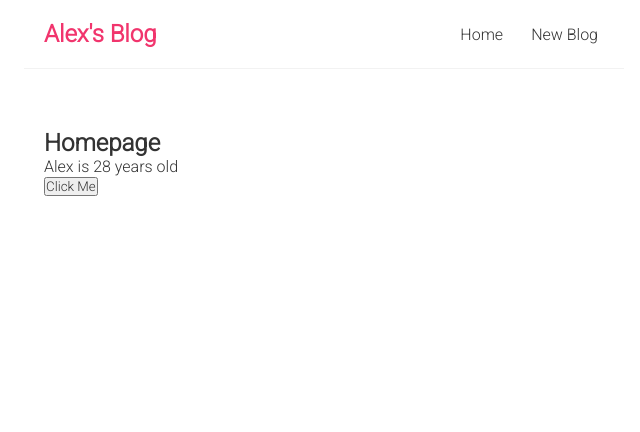
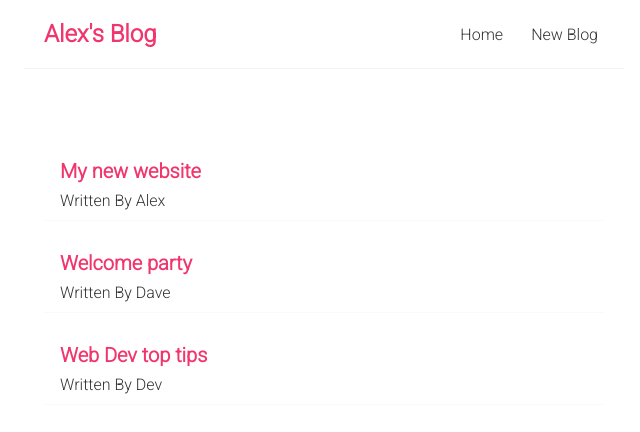
Before and after one commit to Reid501/React-Blog-Website, a React (Create React App) app in the folder website/: page / in a window 1280 px wide. Shown: the top 432 px of the page, without its empty margins (316-956 px from the left). Built offline with nearby package versions, Linux system fonts and the light colour scheme; the HTML template or start-up script is replaced by a standard one.

Commit message:
Blog templates added

```diff
--- a/website/src/Home.js
+++ b/website/src/Home.js
@@ -1,20 +1,20 @@
 import { useState } from 'react';
 
 const Home = () => {
-    // let name = 'Alex';
-    const [name, setName] = useState('Alex');
-    const [age, setAge] = useState(28)
-
-    const handleClick = () => {
-       setName('Reid');
-       setAge(29);
-    }
+    const [blogs, setBlogs] = useState([
+        {title: 'My new website', body: 'Lorem ipsum....', author: 'Alex', id: 1 },
+        {title: 'Welcome party', body: 'Lorem ipsum....', author: 'Dave', id: 2 },
+        {title: 'Web Dev top tips', body: 'Lorem ipsum....', author: 'Dev', id: 3 }
+    ]);
 
     return (
         <div className="home">
-            <h2>Homepage</h2>
-            <p>{ name } is { age } years old</p>
-            <button onClick={handleClick}>Click Me</button>
+            {blogs.map((blog) => (
+                <div className="blog-preview" key={blog.id}>
+                    <h2>{ blog.title }</h2>
+                    <p>Written By { blog.author }</p>
+                </div>
+            ))}
         </div>
      );
 }
--- a/website/src/index.css
+++ b/website/src/index.css
@@ -40,3 +40,21 @@
   margin: 40px auto;
   padding: 20px;
 }
+
+/* Blog Preview list */
+
+.blog-preview {
+  padding: 10px 16px;
+  margin: 20px 0;
+  border-bottom: 1px solid #fafafa
+}
+
+.blog-preview:hover {
+  box-shadow: 1px 3px 5px rgba(0, 0, 0, 0.1);
+}
+
+.blog-preview h2 {
+  font-size: 20px;
+  color: #f1356d;
+  margin-bottom: 8px;
+}
```
